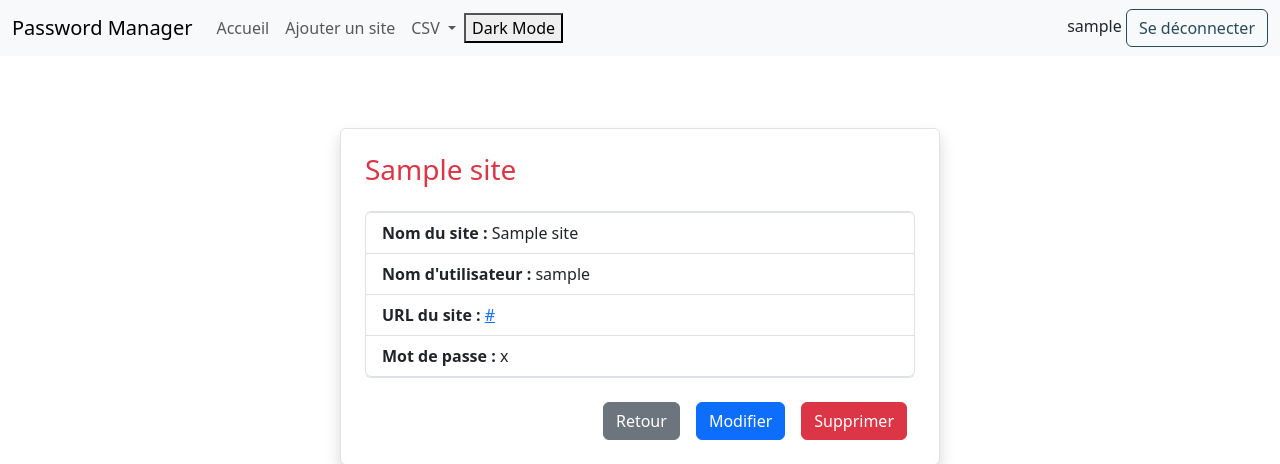
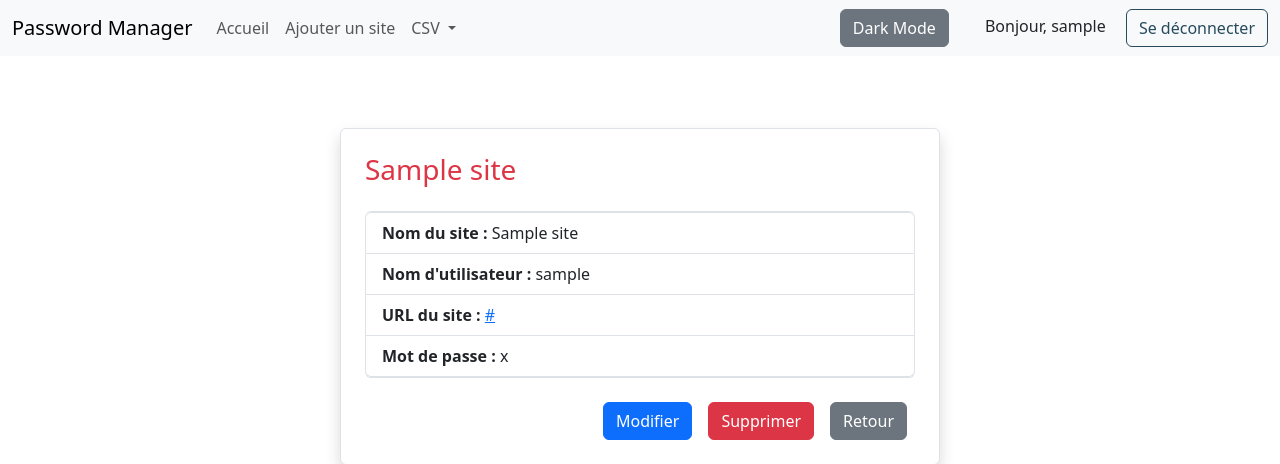
Before and after one commit to PerrineLVB/b3-c3-django-escalera-launay-pollet, a Django app: page /sites/site_details/1/ in a window 1280 px wide. Shown: the top 464 px of the page. Run offline with Django 5.2, Linux system fonts and the light colour scheme; a user stored in the database is signed in; tables that the repository leaves empty hold one stand-in row (values such as "Sample post"); some libraries are stand-ins or nearby versions.

Commit message:
changing darkmode button

```diff
--- a/sites/templates/navbar.html
+++ b/sites/templates/navbar.html
@@ -23,10 +23,10 @@
           </ul>
         </li>
       </ul>
-        <button id="darkModeToggle">Dark Mode</button>
-        <div class="ms-auto">
+      <div class="ms-auto">
+          <button id="darkModeToggle" class="btn btn-secondary mx-3">Dark Mode</button>
             {% if user.is_authenticated %}
-                <span class="navbar-txt">{{ user.get_username }}</span>
+                <span class="navbar-txt mx-3">Bonjour, {{ user.get_username }}</span>
                 <a class="btn btn-outline-primary" href="{% url 'logout' %}?next={{ request.path }}" role="button">Se déconnecter</a>
             {% else %}
                 <a class="btn btn-outline-primary" href="{% url 'login' %}?next={{ request.path }}" role="button">Se connecter</a>
--- a/sites/templates/site_details.html
+++ b/sites/templates/site_details.html
@@ -21,9 +21,9 @@
       </div>
 
       <div class="d-flex justify-content-end mt-4">
-        <a href="{% url 'index' %}" class="btn btn-secondary mx-2">Retour</a>
         <a href="{% url 'update_site' site.id %}" class="btn btn-primary mx-2">Modifier</a>
         <a href="{% url 'delete_site' site.id %}" class="btn btn-danger mx-2">Supprimer</a>
+        <a href="{% url 'index' %}" class="btn btn-secondary mx-2">Retour</a>
       </div>
     </div>
   </div>
```
